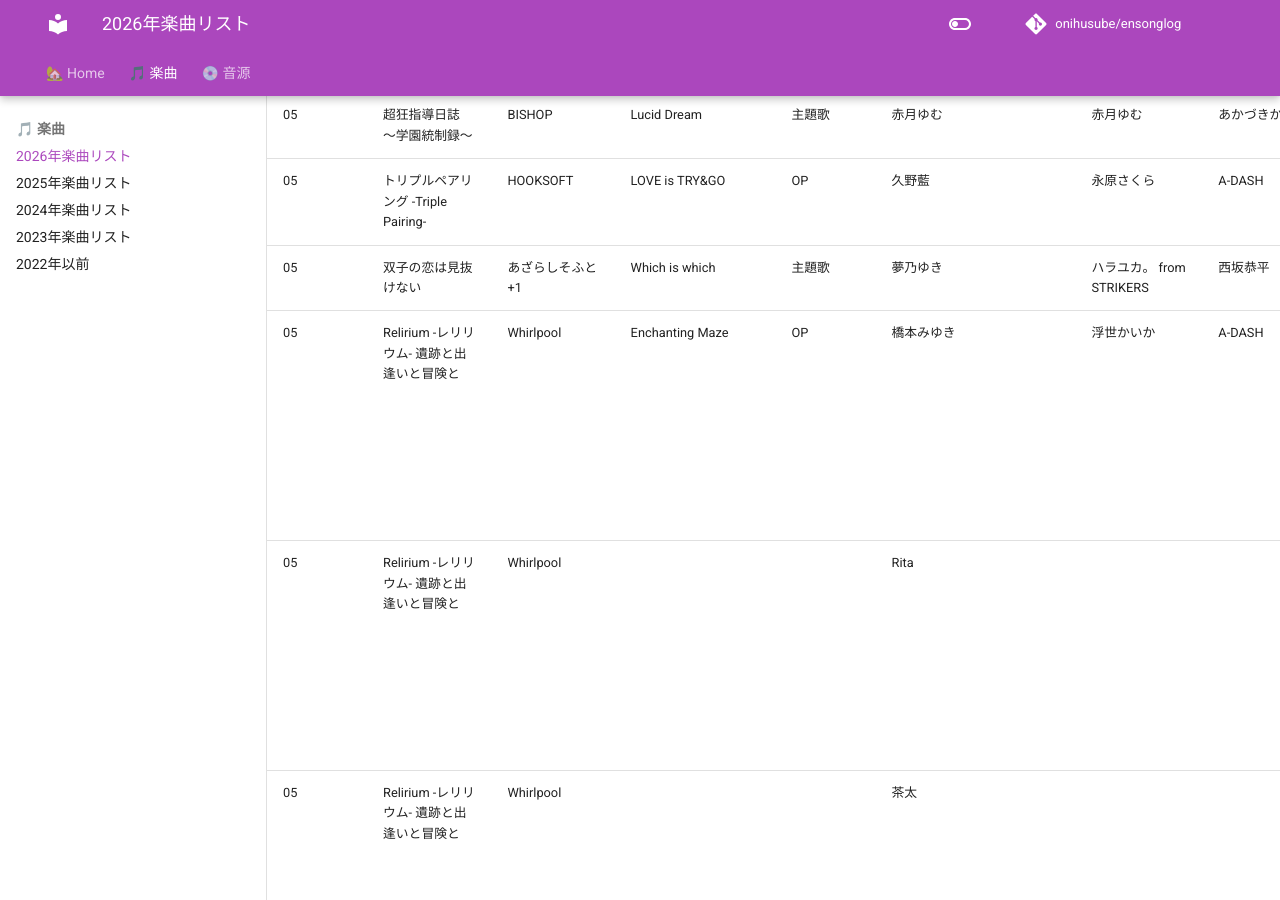
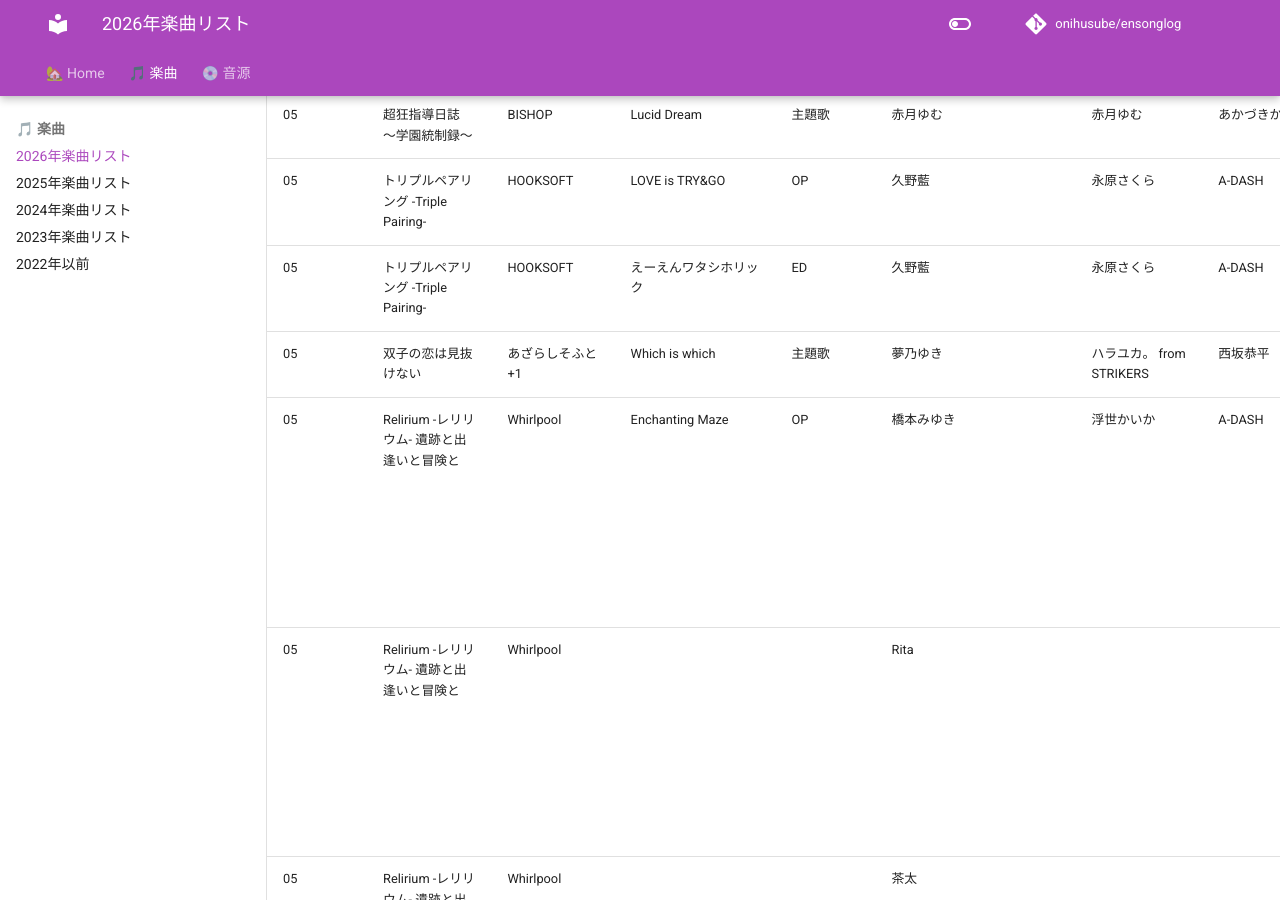
Before and after one commit to onihusube/ensonglog, an MkDocs documentation site: the page built from docs/2026/楽曲.md, in a window 1280 px wide and 900 px high, scrolled down 11084 px. Built offline with MkDocs 1.6.1 and Material for MkDocs 9.7.7, drawn with Linux system fonts in a browser that asks for light colours; emoji names are drawn with the system emoji font; comment, search, counter and statistics services are not loaded.

Commit message:
triple pairing

```diff
--- a/docs/2026/楽曲.md
+++ b/docs/2026/楽曲.md
@@ -136,6 +136,7 @@ search:
 | 05<!--/29--> | アイリス・オデッセイ〜パンドラの少女〜 | Eisnid | アイリス・オデッセイ（Vocal Version） | 主題歌 | 皇美緒奈 | イースニッド, Soy Sauce Studio, 米原将磨 | イースニッド, 山下Topo洋平 |  | [🎵🔗](https://linkco.re/6cd6Pdu3) | Recording・Mixing・Mastering：Soy Sauce Studio | [:fontawesome-brands-youtube:](https://www.youtube.com/watch?v=ktKm2hJA8MQ) |
 | 05<!--/29--> | 超狂指導日誌 ～学園統制録～ | BISHOP | Lucid Dream | 主題歌 | 赤月ゆむ | 赤月ゆむ | あかづきかおる | あかづきかおる |  | produced by AtelierPeach |  |
 | 05<!--/29--> | トリプルペアリング -Triple Pairing- | HOOKSOFT | LOVE is TRY&GO | OP | 久野藍 | 永原さくら | A-DASH | A-DASH |  | 音楽制作：SONO MAKERS, Guitar：A-DASH | [:fontawesome-brands-youtube:](https://www.youtube.com/watch?v=v96xDWEH9EE) [:fontawesome-brands-youtube:](https://www.youtube.com/watch?v=petZLoxT8GM) [:fontawesome-brands-youtube:](https://www.youtube.com/watch?v=M0Dxza16NtA) |
+| 05<!--/29--> | トリプルペアリング -Triple Pairing- | HOOKSOFT | えーえんワタシホリック | ED | 久野藍 | 永原さくら | A-DASH | A-DASH || 音楽制作：SONO MAKERS, Guitar：A-DASH ||
 | 05<!--/29--> | 双子の恋は見抜けない | あざらしそふと+1 | Which is which | 主題歌 | 夢乃ゆき | ハラユカ。 from STRIKERS | 西坂恭平 | 西坂恭平 | [🎵🔗](https://linkco.re/f4RnQXUB) |  | [:fontawesome-brands-youtube:](https://www.youtube.com/watch?v=NuJ5y8RpqQY) |
 | 05<!--/29--> | Relirium -レリリウム- 遺跡と出逢いと冒険と | Whirlpool | Enchanting Maze | OP | 橋本みゆき | 浮世かいか | A-DASH | A-DASH | 初回版封入特典 オリジナルサウンドトラック（DLC） </br> Whirlpool Complete Collection「A Memory of All Songs」 |  | [:fontawesome-brands-youtube:](https://www.youtube.com/watch?v=Cxo8EVcU2oo) |
 | 05<!--/29--> | Relirium -レリリウム- 遺跡と出逢いと冒険と | Whirlpool |  |  | Rita |  |  |  | 初回版封入特典 オリジナルサウンドトラック（DLC） </br> Whirlpool Complete Collection「A Memory of All Songs」 |  |  |
```
